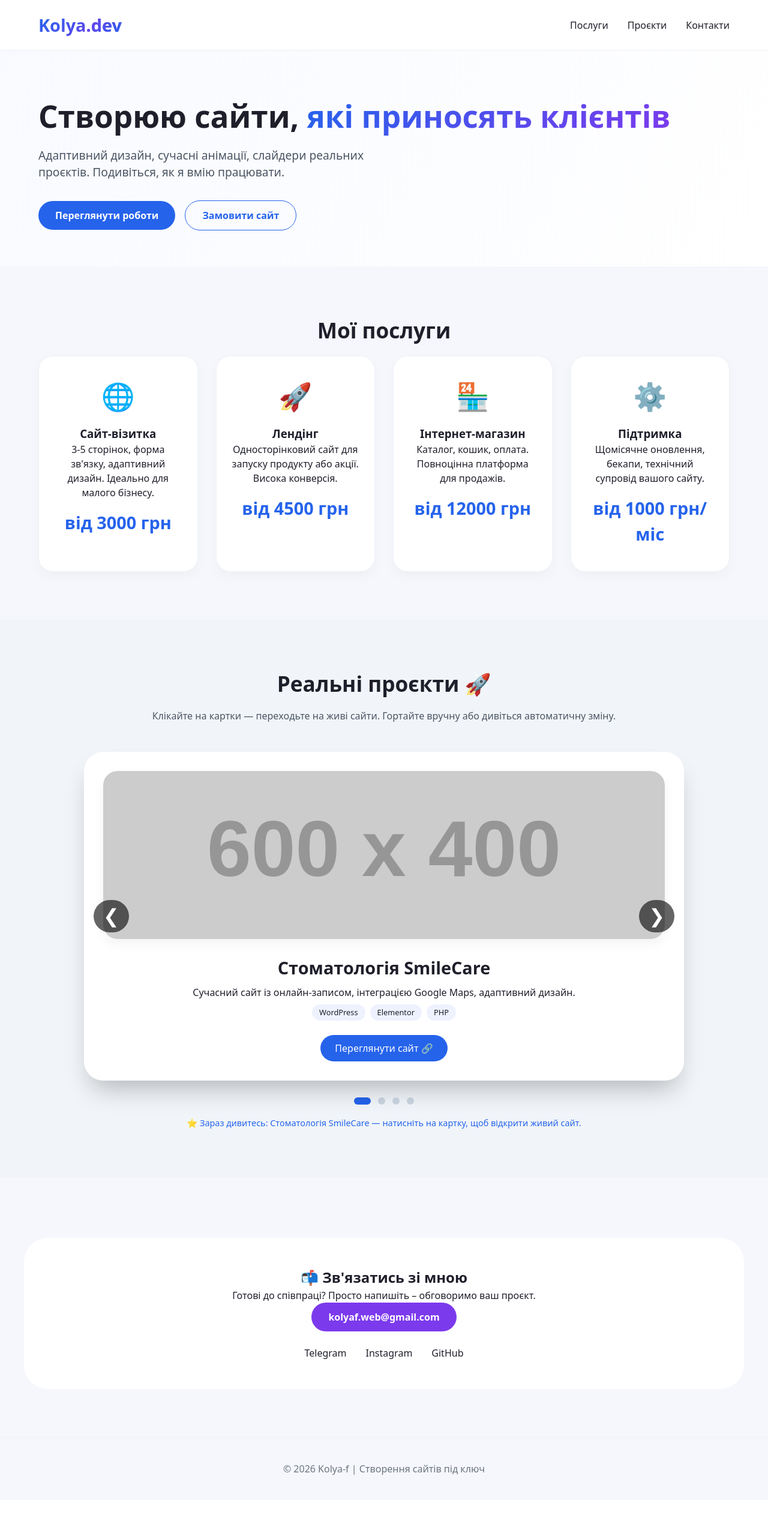
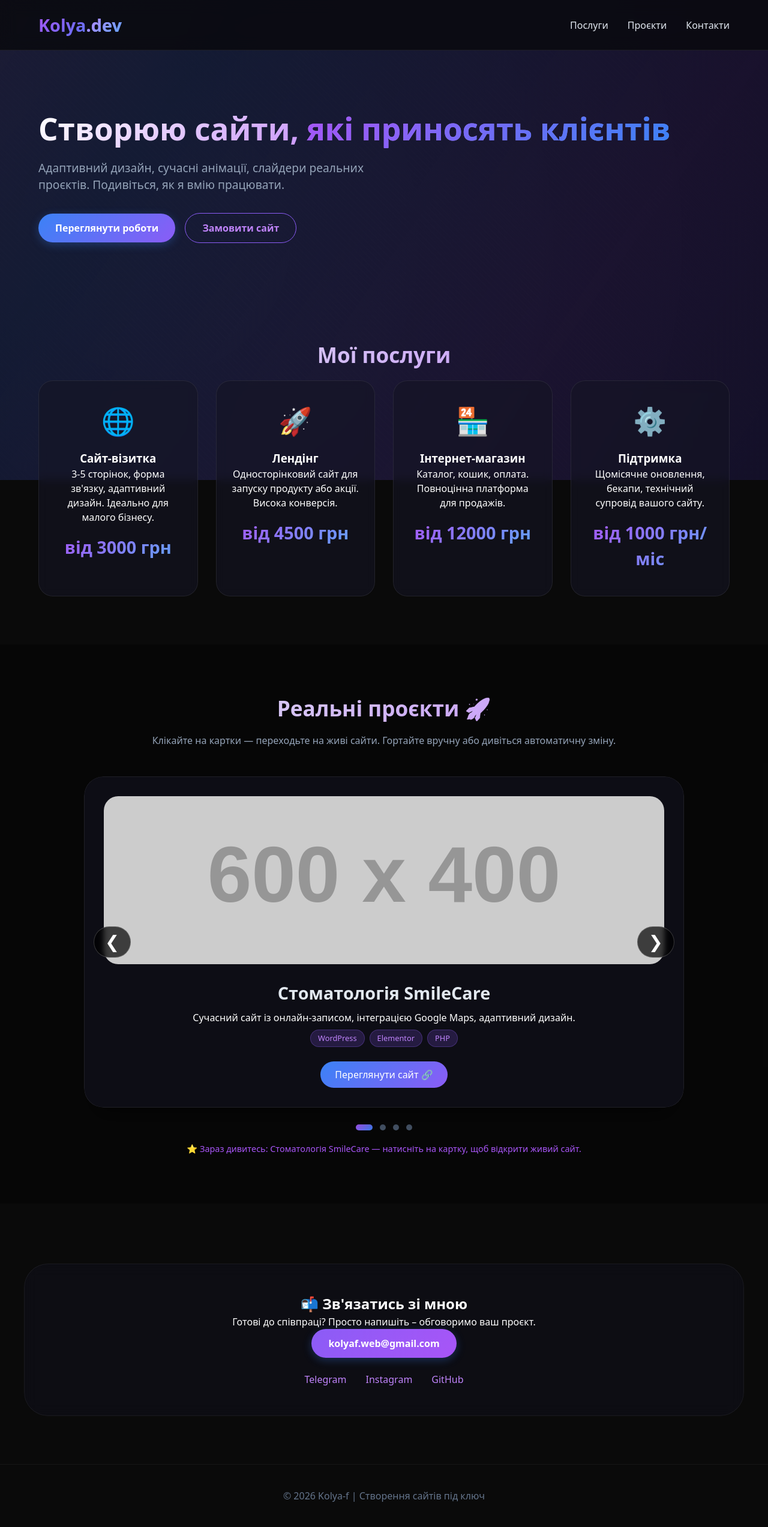
Before and after one commit to Kolya-f/fipokzec, a PHP site: page / in a window 1280 px wide. Shown: the whole page at 60% size. Before the commit the page ends 2458 px from the top, so only its background shows below. Run offline with PHP 8.4, Linux system fonts and the light colour scheme; grey boxes labelled with a size stand in for pictures from a placeholder-image service; some libraries are stand-ins or nearby versions.

Commit message:
Update style.css

```diff
--- a/style.css
+++ b/style.css
@@ -6,10 +6,55 @@
 
 body {
     font-family: system-ui, -apple-system, 'Segoe UI', Roboto, 'Helvetica Neue', sans-serif;
-    background: #f5f7fc;
-    color: #1e1f2a;
+    background: #0a0a0a;
+    color: #ffffff;
     line-height: 1.5;
     scroll-behavior: smooth;
+    overflow-x: hidden;
+}
+
+/* ДИНАМІЧНИЙ ГРАДІЄНТНИЙ ФОН, ЩО РУХАЄТЬСЯ */
+body::before {
+    content: '';
+    position: fixed;
+    top: 0;
+    left: 0;
+    width: 100%;
+    height: 100%;
+    background: radial-gradient(circle at 20% 50%, rgba(45, 45, 80, 0.4) 0%, rgba(10, 10, 20, 0.9) 100%),
+                repeating-linear-gradient(45deg, rgba(255,255,255,0.02) 0px, rgba(255,255,255,0.02) 2px, transparent 2px, transparent 8px);
+    z-index: -2;
+}
+
+/* Анімований градієнт, що плавно змінюється */
+body::after {
+    content: '';
+    position: fixed;
+    top: 0;
+    left: 0;
+    width: 100%;
+    height: 100%;
+    background: linear-gradient(125deg,
+        rgba(20, 20, 50, 0.6) 0%,
+        rgba(60, 40, 80, 0.5) 25%,
+        rgba(20, 30, 60, 0.7) 50%,
+        rgba(40, 25, 70, 0.5) 75%,
+        rgba(20, 20, 50, 0.6) 100%);
+    background-size: 200% 200%;
+    animation: gradientFlow 12s ease infinite;
+    z-index: -1;
+}
+
+@keyframes gradientFlow {
+    0% {
+        background-position: 0% 50%;
+    }
+    50% {
+        background-position: 100% 50%;
+    }
+    100% {
+        background-position: 0% 50%;
+    }
 }
 
 .container {
@@ -18,13 +63,14 @@ body {
     padding: 0 24px;
 }
 
-/* Header */
+/* Header - скляний ефект */
 header {
-    background: #ffffff;
-    box-shadow: 0 1px 3px rgba(0,0,0,0.05);
+    background: rgba(10, 10, 15, 0.85);
+    backdrop-filter: blur(12px);
+    border-bottom: 1px solid rgba(255, 255, 255, 0.08);
     position: sticky;
     top: 0;
-    z-index: 10;
+    z-index: 100;
 }
 
 nav {
@@ -39,14 +85,14 @@ nav {
 .logo {
     font-size: 1.8rem;
     font-weight: 700;
-    background: linear-gradient(135deg, #2563eb, #7c3aed);
+    background: linear-gradient(135deg, #a855f7, #3b82f6);
     -webkit-background-clip: text;
     background-clip: text;
     color: transparent;
 }
 
 .logo-accent {
-    background: linear-gradient(135deg, #7c3aed, #2563eb);
+    background: linear-gradient(135deg, #c084fc, #60a5fa);
     -webkit-background-clip: text;
     background-clip: text;
     color: transparent;
@@ -60,19 +106,19 @@ nav {
 
 .nav-links a {
     text-decoration: none;
-    color: #1e1f2a;
+    color: #e2e8f0;
     font-weight: 500;
-    transition: color 0.2s;
+    transition: color 0.2s, text-shadow 0.2s;
 }
 
 .nav-links a:hover {
-    color: #2563eb;
+    color: #a855f7;
+    text-shadow: 0 0 8px rgba(168, 85, 247, 0.5);
 }
 
 /* Hero */
 .hero {
-    padding: 80px 0 60px;
-    background: linear-gradient(120deg, #f8faff 0%, #ffffff 100%);
+    padding: 100px 0 80px;
 }
 
 .hero-grid {
@@ -92,10 +138,14 @@ nav {
     font-weight: 800;
     line-height: 1.2;
     margin-bottom: 20px;
+    background: linear-gradient(135deg, #ffffff 0%, #c084fc 50%, #60a5fa 100%);
+    -webkit-background-clip: text;
+    background-clip: text;
+    color: transparent;
 }
 
 .highlight {
-    background: linear-gradient(135deg, #2563eb, #7c3aed);
+    background: linear-gradient(135deg, #a855f7, #3b82f6);
     -webkit-background-clip: text;
     background-clip: text;
     color: transparent;
@@ -103,7 +153,7 @@ nav {
 
 .hero-text p {
     font-size: 1.2rem;
-    color: #4b5563;
+    color: #94a3b8;
     margin-bottom: 32px;
     max-width: 550px;
 }
@@ -111,7 +161,7 @@ nav {
 /* Кнопки */
 .btn {
     display: inline-block;
-    background: #2563eb;
+    background: linear-gradient(135deg, #3b82f6, #8b5cf6);
     color: white;
     padding: 12px 28px;
     border-radius: 40px;
@@ -120,30 +170,29 @@ nav {
     transition: 0.2s;
     border: none;
     cursor: pointer;
+    box-shadow: 0 4px 15px rgba(59, 130, 246, 0.3);
 }
 
 .btn:hover {
-    background: #1d4ed8;
     transform: scale(1.02);
+    box-shadow: 0 6px 20px rgba(139, 92, 246, 0.4);
 }
 
 .btn-outline {
     background: transparent;
-    border: 1px solid #2563eb;
-    color: #2563eb;
+    border: 1px solid #8b5cf6;
+    color: #c084fc;
     margin-left: 12px;
+    box-shadow: none;
 }
 
 .btn-outline:hover {
-    background: #2563eb;
+    background: rgba(139, 92, 246, 0.1);
     color: white;
 }
 
 .btn-purple {
-    background: #7c3aed;
-}
-.btn-purple:hover {
-    background: #6d28d9;
+    background: linear-gradient(135deg, #8b5cf6, #a855f7);
 }
 
 /* Секції */
@@ -156,10 +205,15 @@ section {
     font-weight: 700;
     text-align: center;
     margin-bottom: 16px;
+    background: linear-gradient(135deg, #e2e8f0, #c084fc);
+    -webkit-background-clip: text;
+    background-clip: text;
+    color: transparent;
 }
+
 .slider-subtitle {
     text-align: center;
-    color: #4b5563;
+    color: #94a3b8;
     margin-bottom: 48px;
 }
 
@@ -170,64 +224,84 @@ section {
 }
 
 .service-card {
-    background: white;
+    background: rgba(20, 20, 35, 0.6);
+    backdrop-filter: blur(8px);
+    border: 1px solid rgba(255, 255, 255, 0.08);
     padding: 32px 24px;
     border-radius: 24px;
-    box-shadow: 0 8px 20px rgba(0,0,0,0.03);
-    transition: 0.2s;
+    transition: 0.3s;
     text-align: center;
-    border: 1px solid #eef2f6;
 }
+
 .service-card:hover {
     transform: translateY(-6px);
+    border-color: rgba(139, 92, 246, 0.3);
+    box-shadow: 0 20px 30px -12px rgba(0, 0, 0, 0.5);
+    background: rgba(25, 25, 45, 0.8);
 }
-.service-icon { font-size: 2.8rem; margin-bottom: 16px; }
+
+.service-icon {
+    font-size: 2.8rem;
+    margin-bottom: 16px;
+}
+
 .price {
     font-size: 1.8rem;
     font-weight: 700;
-    color: #2563eb;
+    background: linear-gradient(135deg, #a855f7, #60a5fa);
+    -webkit-background-clip: text;
+    background-clip: text;
+    color: transparent;
     margin: 16px 0 8px;
 }
 
-/* ========= СЛАЙДЕР ========= */
+/* Слайдер */
 .slider-section {
-    background: #f1f5f9;
+    background: rgba(0, 0, 0, 0.3);
 }
+
 .slider-container {
     position: relative;
     max-width: 1000px;
     margin: 0 auto;
     overflow: hidden;
     border-radius: 32px;
-    box-shadow: 0 25px 40px -12px rgba(0,0,0,0.25);
+    box-shadow: 0 25px 40px -12px rgba(0, 0, 0, 0.5);
 }
+
 .slider-track {
     display: flex;
     transition: transform 0.5s cubic-bezier(0.2, 0.9, 0.4, 1.1);
 }
+
 .slide-card {
     flex: 0 0 100%;
-    background: white;
+    background: rgba(15, 15, 25, 0.8);
+    backdrop-filter: blur(12px);
+    border: 1px solid rgba(255, 255, 255, 0.08);
     padding: 2rem;
     border-radius: 32px;
     text-align: center;
 }
+
 .slide-card img {
     width: 100%;
     max-height: 280px;
     object-fit: cover;
     border-radius: 24px;
     margin-bottom: 1.2rem;
-    box-shadow: 0 8px 20px rgba(0,0,0,0.05);
 }
+
 .slide-card h3 {
     font-size: 1.8rem;
     margin-bottom: 0.5rem;
+    color: #e2e8f0;
 }
+
 .slide-link {
     display: inline-block;
     margin-top: 1rem;
-    background: #2563eb;
+    background: linear-gradient(135deg, #3b82f6, #8b5cf6);
     color: white;
     padding: 10px 24px;
     border-radius: 40px;
@@ -235,69 +309,87 @@ section {
     font-weight: 500;
     transition: 0.2s;
 }
+
 .slide-link:hover {
-    background: #1d4ed8;
     transform: scale(1.02);
+    box-shadow: 0 4px 15px rgba(139, 92, 246, 0.4);
 }
+
 .tech-badge {
     display: inline-block;
-    background: #eef2ff;
+    background: rgba(139, 92, 246, 0.2);
+    border: 1px solid rgba(139, 92, 246, 0.3);
     padding: 4px 12px;
     border-radius: 40px;
     font-size: 0.8rem;
     margin: 8px 4px;
+    color: #c084fc;
 }
+
 .slider-btn {
     position: absolute;
     top: 50%;
     transform: translateY(-50%);
-    background: rgba(0,0,0,0.6);
+    background: rgba(0, 0, 0, 0.7);
+    backdrop-filter: blur(4px);
     color: white;
-    border: none;
-    font-size: 2rem;
+    border: 1px solid rgba(255, 255, 255, 0.2);
+    font-size: 1.8rem;
     cursor: pointer;
-    padding: 8px 16px;
-    border-radius: 40px;
+    padding: 8px 18px;
+    border-radius: 50px;
     transition: 0.2s;
     z-index: 2;
 }
-.slider-btn:hover { background: #2563eb; }
+
+.slider-btn:hover {
+    background: #8b5cf6;
+    border-color: #a855f7;
+}
+
 .prev-btn { left: 16px; }
 .next-btn { right: 16px; }
+
 .slider-dots {
     display: flex;
     justify-content: center;
     gap: 12px;
     margin-top: 28px;
 }
+
 .dot {
-    width: 12px;
-    height: 12px;
-    background: #cbd5e1;
+    width: 10px;
+    height: 10px;
+    background: #475569;
     border-radius: 20px;
     cursor: pointer;
     transition: 0.2s;
 }
+
 .dot.active {
     width: 28px;
-    background: #2563eb;
+    background: linear-gradient(135deg, #a855f7, #3b82f6);
 }
+
 .slider-highlight {
     text-align: center;
     margin-top: 20px;
     font-size: 0.9rem;
-    color: #2563eb;
+    color: #a855f7;
     font-weight: 500;
 }
 
-/* Контакти + footer */
+/* Контакти */
 .contacts {
-    background: #ffffff;
+    background: rgba(15, 15, 25, 0.6);
+    backdrop-filter: blur(12px);
+    border: 1px solid rgba(255, 255, 255, 0.06);
     border-radius: 40px;
     padding: 48px;
     text-align: center;
     margin-top: 20px;
 }
+
 .social-links {
     display: flex;
     justify-content: center;
@@ -305,19 +397,29 @@ section {
     margin-top: 24px;
     flex-wrap: wrap;
 }
+
 .social-links a {
-    color: #1e1f2a;
+    color: #c084fc;
     text-decoration: none;
     font-weight: 500;
+    transition: 0.2s;
 }
+
+.social-links a:hover {
+    color: #a855f7;
+    text-shadow: 0 0 8px rgba(168, 85, 247, 0.5);
+}
+
 footer {
     text-align: center;
     padding: 40px 0;
-    color: #6c757d;
-    border-top: 1px solid #eef2f6;
+    color: #64748b;
+    border-top: 1px solid rgba(255, 255, 255, 0.05);
 }
+
 @media (max-width: 700px) {
     .hero-text h1 { font-size: 2rem; }
-    .slider-btn { font-size: 1.2rem; padding: 6px 12px; }
+    .slider-btn { font-size: 1.2rem; padding: 6px 14px; }
     .slide-card h3 { font-size: 1.4rem; }
+    .btn-outline { margin-left: 0; margin-top: 12px; display: block; text-align: center; }
 }
```
